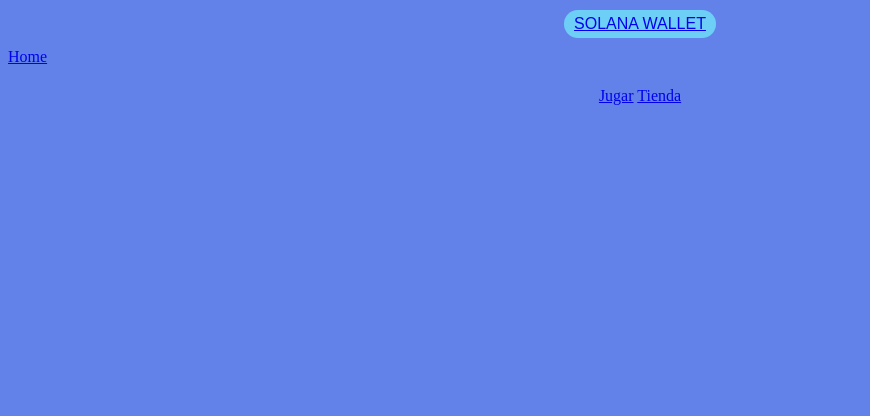
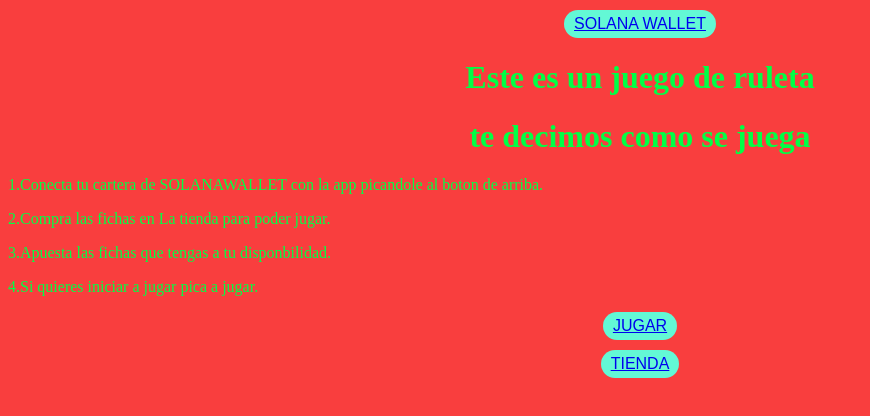
Before and after one commit to kun55/concurso, a plain HTML site: page index.html in a window 1280 px wide. Shown: the whole page, without its empty margins (0-870 px from the left). Drawn offline with Linux system fonts and the light colour scheme.

Commit message:
1 binaries uploaded

```diff
--- a/index.html
+++ b/index.html
@@ -10,7 +10,7 @@
 
   <style>
     body{
-      background-color: rgb(98, 130, 234) ;
+      background-color:#F93E3E ;
       blueviolet;
     }
   </style>
@@ -19,16 +19,22 @@
 
     <button onclick="adapter.connect()"><a href="https://solana.com/auth/signup">Solana wallet</a></script></button>
 
-
-
-    <nav>
-      <a href="/" aria-current="page">Home</a>
-    </nav>
     <main>
-      <h1></h1>
+      <font color="#00FF46">
+      <h1> Este es un juego de ruleta </h1>
+      <h1> te decimos como se juega </h1>
+       1.Conecta tu cartera de SOLANAWALLET con la app picandole al boton de arriba.
+       <p>
+       2.Compra las fichas en La tienda para poder jugar.
+       <p>
+       3.Apuesta las fichas que tengas a tu disponbilidad.
+       <p>
+       4.Si quieres iniciar a jugar pica a jugar.
+       <p>
+       </font>
 <center>
-   <a href="juego.html">Jugar</a>
-   <a href="Tienda.html">Tienda</a>
+<button onclick="adapter.connect()"><a href="juego.html">jugar</a></script></button>
+<button onclick="adapter.connect()"><a href="Tienda.html">tienda</a></script></button>
 </center>
     </main>
   </body>
--- a/styles.css
+++ b/styles.css
@@ -1,5 +1,5 @@
 body {
-  background-color: #1159ac;
+  background-color: #ede31f;
 }
 img {
   width: 500px;
@@ -24,7 +24,7 @@ button {
   cursor: pointer;
   padding: 10px 20px;
   margin: 10px;
-  background-color: #6ecff6;
+  background-color: #63f8d5;
   text-transform: uppercase;
 }
 h1 {
```
Also changed, not shown: Tienda.html (+3 -5 lines), juego.html (+3 -0 lines), imagenes/bolsapequeña.png (added), script.js (line endings or trailing spaces), 1 other file.
